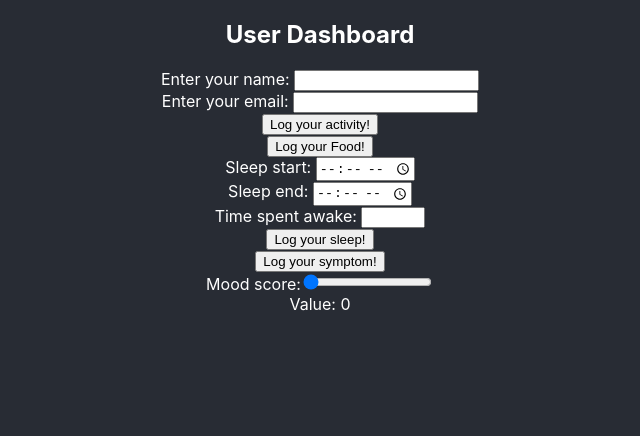
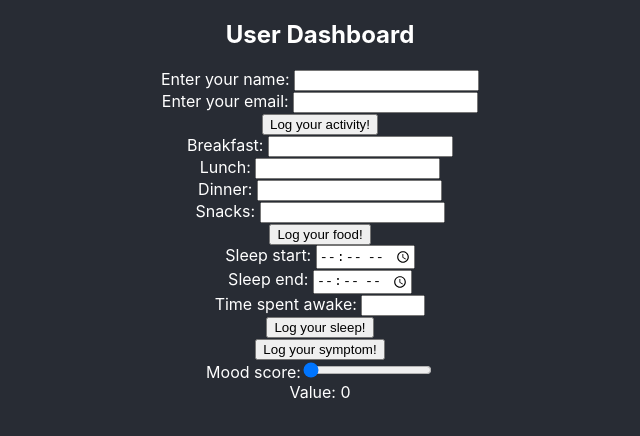
Before and after one commit to CoraNiall/BioLogMe, a React (Create React App) app in the folder client/: page / in a window 1280 px wide. Shown: the top 436 px of the page, without its empty margins (320-960 px from the left). Built offline with nearby package versions, Linux system fonts and the light colour scheme.

Commit message:
more changes to forms

```diff
--- a/client/src/components/activityLog.jsx
+++ b/client/src/components/activityLog.jsx
@@ -5,11 +5,11 @@ export default function ActivityLog() {
   return (
     <Form.Group action='' method='post' className='activity-form'>
       <div className='activity-form'>
-        <Form.Label for='name'>Enter your name: </Form.Label>
+        <Form.Label htmlFor='name'>Enter your name: </Form.Label>
         <Form.Control type='text' name='name' id='name' required />
       </div>
       <div className='activity-form'>
-        <Form.Label for='email'>Enter your email: </Form.Label>
+        <Form.Label htmlFor='email'>Enter your email: </Form.Label>
         <Form.Control type='email' name='email' id='email' required />
       </div>
       <div className='activity-form'>
--- a/client/src/components/foodLog.jsx
+++ b/client/src/components/foodLog.jsx
@@ -5,7 +5,23 @@ export default function FoodLog() {
   return (
     <Form.Group action='' method='post' className='food-form'>
       <div className='food-form'>
-        <Form.Control type='submit' value='Log your Food!' />
+        <Form.Label htmlFor='breakfast'>Breakfast: </Form.Label>
+        <Form.Control type='text' name='breakfast' id='breakfast' />
+      </div>
+      <div className='food-form'>
+        <Form.Label htmlFor='lunch'>Lunch: </Form.Label>
+        <Form.Control type='lunch' name='lunch' id='lunch' />
+      </div>
+      <div className='food-form'>
+        <Form.Label htmlFor='dinner'>Dinner: </Form.Label>
+        <Form.Control type='dinner' name='dinner' id='dinner' />
+      </div>
+      <div className='food-form'>
+        <Form.Label htmlFor='snacks'>Snacks: </Form.Label>
+        <Form.Control type='snacks' name='snacks' id='snacks' />
+      </div>
+      <div className='food-form'>
+        <Form.Control type='submit' value='Log your food!' />
       </div>
     </Form.Group>
   );
```
